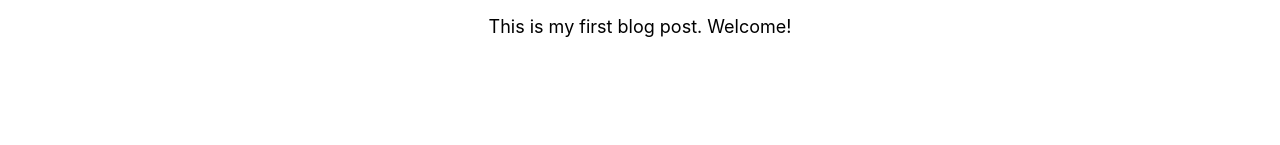
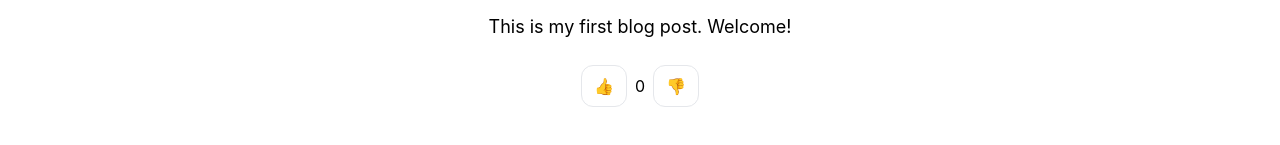
Before and after one commit to wkeebs/mac-react-portfolio, a React (Create React App) app: page /blog/my-first-blog-post in a window 1280 px wide. Shown: the part 545-690 px from the top of the page. Built offline with nearby package versions, Linux system fonts and the light colour scheme.

Commit message:
Added upvote and downvote component + logic to the blog post page

```diff
--- a/src/pages/BlogPostPage.jsx
+++ b/src/pages/BlogPostPage.jsx
@@ -1,17 +1,41 @@
 import React from 'react'
 import { useParams } from 'react-router-dom'
 import { blogPosts } from '../blogsPosts/blogPosts'
+import { useState } from 'react'
 
 export default function BlogPost() {
   const { slug } = useParams()
+  const { title, imgUrl, content } = blogPosts[slug];
 
-  const { title, imgUrl, content } = blogPosts[slug];
+  // React Hooks - Use State
+
+  const [upvotes, setUpvotes] = useState(0)
+
+  function onUpvote() {
+    setUpvotes(upvotes + 1)
+  }
+
+  function onDownvote() {
+    if (upvotes > 0) {
+      setUpvotes(upvotes - 1)
+    }
+  }
 
   return (
     <div className='flex flex-col items-center space-y-4 p-10'>
       <img className='h-96 w-96 rounded-full object-cover' src={imgUrl} alt={imgUrl} />
       <h1 className='font-bold text-4xl'>{title}</h1>
       <p className='text-lg'>{content}</p>
+      {/* Upvoting */}
+      <div className='flex p-2 items-center justify-center space-x-2'>
+        <button className='border p-2 rounded-xl px-3 hover:bg-slate-100 transition' onClick={onUpvote}>
+          👍
+        </button>
+        <p>{upvotes}</p>
+        <button className='border p-2 rounded-xl px-3 hover:bg-slate-100 transition' onClick={onDownvote}>
+          👎
+        </button>
+      </div>
     </div>
   )
 }
```
